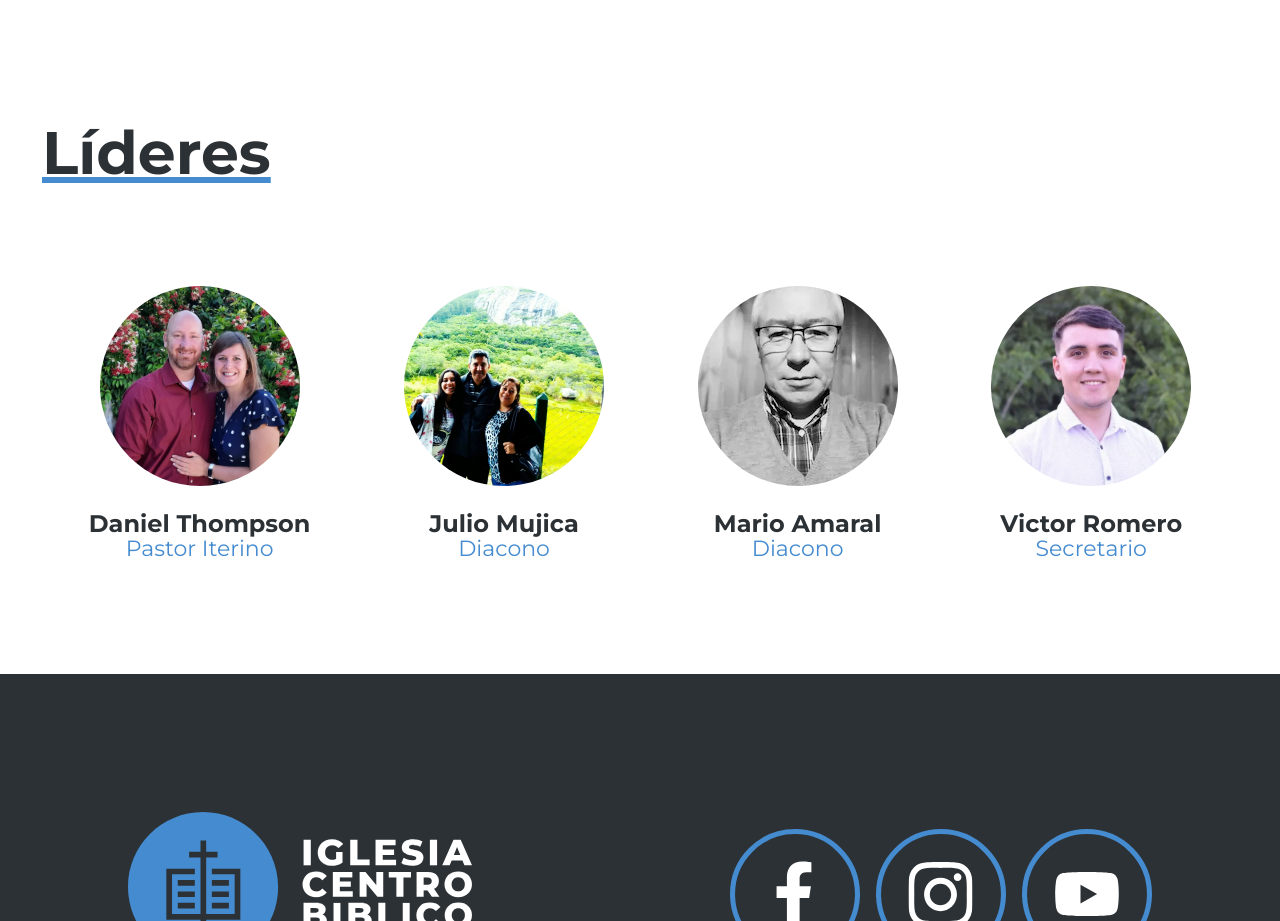
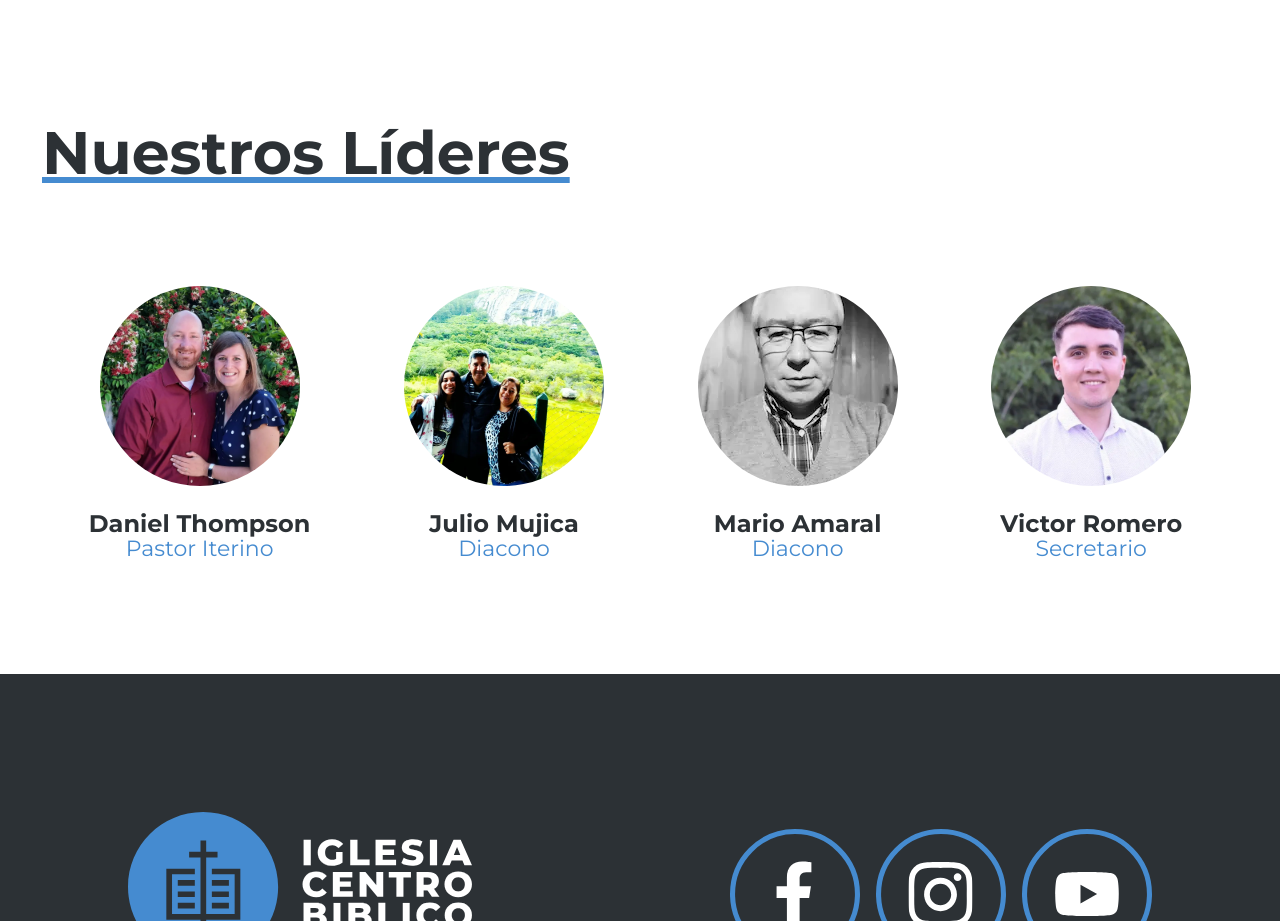
Before and after one commit to Iglesia-Centro-Biblico/icb-pagina, a Vue app: page / in a window 1280 px wide. Shown: the part 2660-3581 px from the top of the page. Built offline with nearby package versions, Linux system fonts and the light colour scheme.

Commit message:
cambie titulo de seccion a 'nuestros' lideres

```diff
--- a/src/views/InicioView.vue
+++ b/src/views/InicioView.vue
@@ -65,7 +65,7 @@
     </div>
   </div>
   <div id="lideres" class="icb-lideres">
-    <h2 class="icb--titulo">Líderes</h2>
+    <h2 class="icb--titulo">Nuestros Líderes</h2>
     <div class="lideres-container">
       <div class="lider" v-for="lider in lideres" :key="lider">
         <img class="lider-img" :src="lider.img" :title="lider.name" >
```
